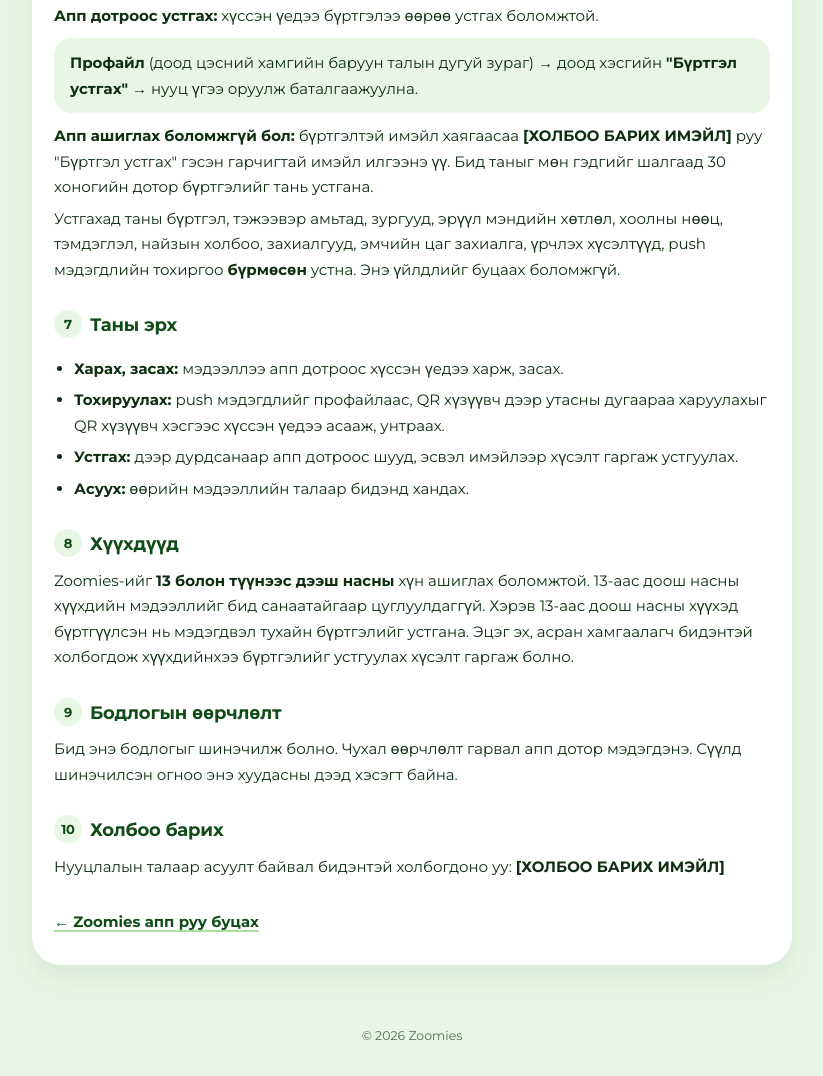
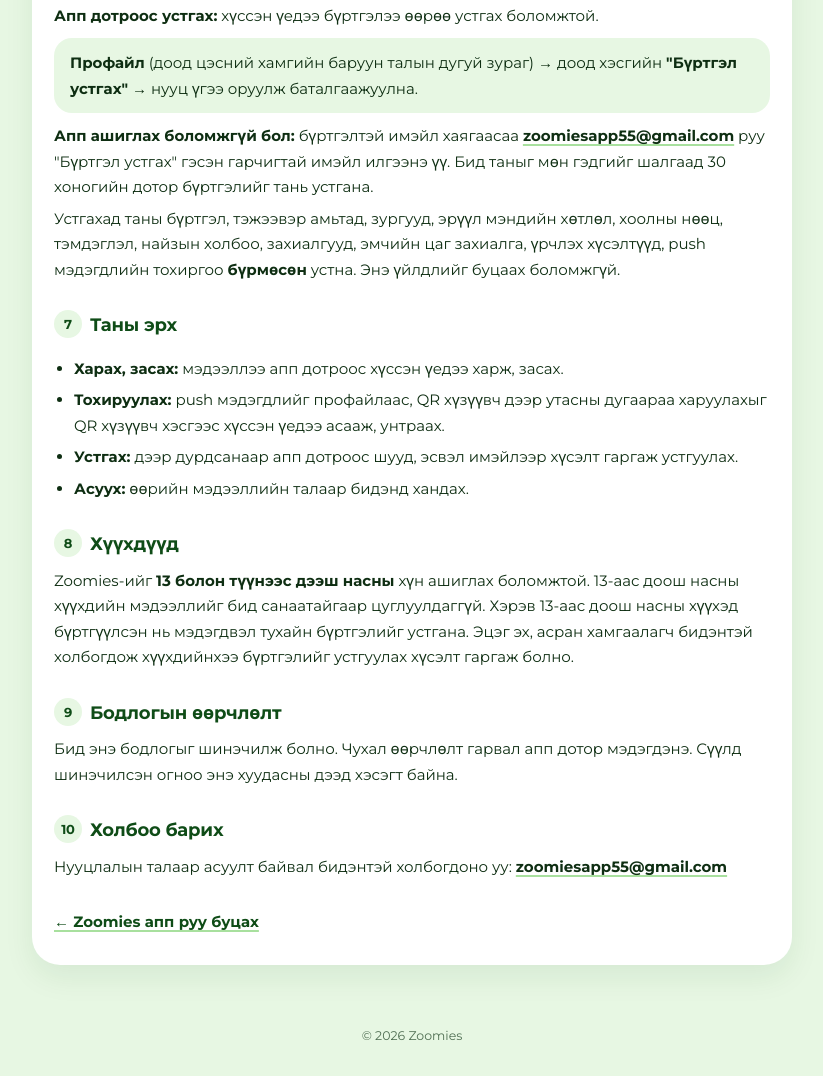
Before and after one commit to mokoyoshi227-sys/zoomies_app, a plain HTML site: page privacy.html in a window 1280 px wide. Shown: the part 2887-3963 px from the top of the page, without its empty margins (228-1051 px from the left). Drawn offline with Linux system fonts and the light colour scheme.

Commit message:
Privacy policy: contact email zoomiesapp55@gmail.com
Fills in the contact email for questions and for asking to delete an
account without the app (the deletion link opens an email titled
"Бүртгэл устгах"), as Google Play requires.

Co-Authored-By: Claude Opus 5.5 <noreply@anthropic.com>

```diff
--- a/privacy.html
+++ b/privacy.html
@@ -108,7 +108,7 @@ footer{text-align:center; color:var(--muted); font-size:12.5px; padding:0 16px 3
   <p>Таны мэдээлэл бүртгэлээ устгах хүртэл хадгалагдана. <b>Захиалгын түүх</b> апп дотор сүүлийн 3 долоо хоногийнх л харагдах боловч хүргэлт, тооцоо, бонус од болон хөнгөлөлтийг зөв тооцохын тулд сервер дээр бүртгэлээ устгах хүртэл хадгалагдана.</p>
   <p><b>Апп дотроос устгах:</b> хүссэн үедээ бүртгэлээ өөрөө устгах боломжтой.</p>
   <div class="box"><b>Профайл</b> (доод цэсний хамгийн баруун талын дугуй зураг) → доод хэсгийн <b>"Бүртгэл устгах"</b> → нууц үгээ оруулж баталгаажуулна.</div>
-  <p><b>Апп ашиглах боломжгүй бол:</b> бүртгэлтэй имэйл хаягаасаа <b>[ХОЛБОО БАРИХ ИМЭЙЛ]</b> руу "Бүртгэл устгах" гэсэн гарчигтай имэйл илгээнэ үү. Бид таныг мөн гэдгийг шалгаад 30 хоногийн дотор бүртгэлийг тань устгана.</p>
+  <p><b>Апп ашиглах боломжгүй бол:</b> бүртгэлтэй имэйл хаягаасаа <a href="mailto:zoomiesapp55@gmail.com?subject=%D0%91%D2%AF%D1%80%D1%82%D0%B3%D1%8D%D0%BB%20%D1%83%D1%81%D1%82%D0%B3%D0%B0%D1%85"><b>zoomiesapp55@gmail.com</b></a> руу "Бүртгэл устгах" гэсэн гарчигтай имэйл илгээнэ үү. Бид таныг мөн гэдгийг шалгаад 30 хоногийн дотор бүртгэлийг тань устгана.</p>
   <p>Устгахад таны бүртгэл, тэжээвэр амьтад, зургууд, эрүүл мэндийн хөтлөл, хоолны нөөц, тэмдэглэл, найзын холбоо, захиалгууд, эмчийн цаг захиалга, үрчлэх хүсэлтүүд, push мэдэгдлийн тохиргоо <b>бүрмөсөн</b> устна. Энэ үйлдлийг буцаах боломжгүй.</p>
 
   <h2 id="rights"><span>7</span>Таны эрх</h2>
@@ -126,7 +126,7 @@ footer{text-align:center; color:var(--muted); font-size:12.5px; padding:0 16px 3
   <p>Бид энэ бодлогыг шинэчилж болно. Чухал өөрчлөлт гарвал апп дотор мэдэгдэнэ. Сүүлд шинэчилсэн огноо энэ хуудасны дээд хэсэгт байна.</p>
 
   <h2 id="contact"><span>10</span>Холбоо барих</h2>
-  <p>Нууцлалын талаар асуулт байвал бидэнтэй холбогдоно уу: <b>[ХОЛБОО БАРИХ ИМЭЙЛ]</b></p>
+  <p>Нууцлалын талаар асуулт байвал бидэнтэй холбогдоно уу: <a href="mailto:zoomiesapp55@gmail.com"><b>zoomiesapp55@gmail.com</b></a></p>
 
   <a class="back" href="./">← Zoomies апп руу буцах</a>
 </article></main>
```
